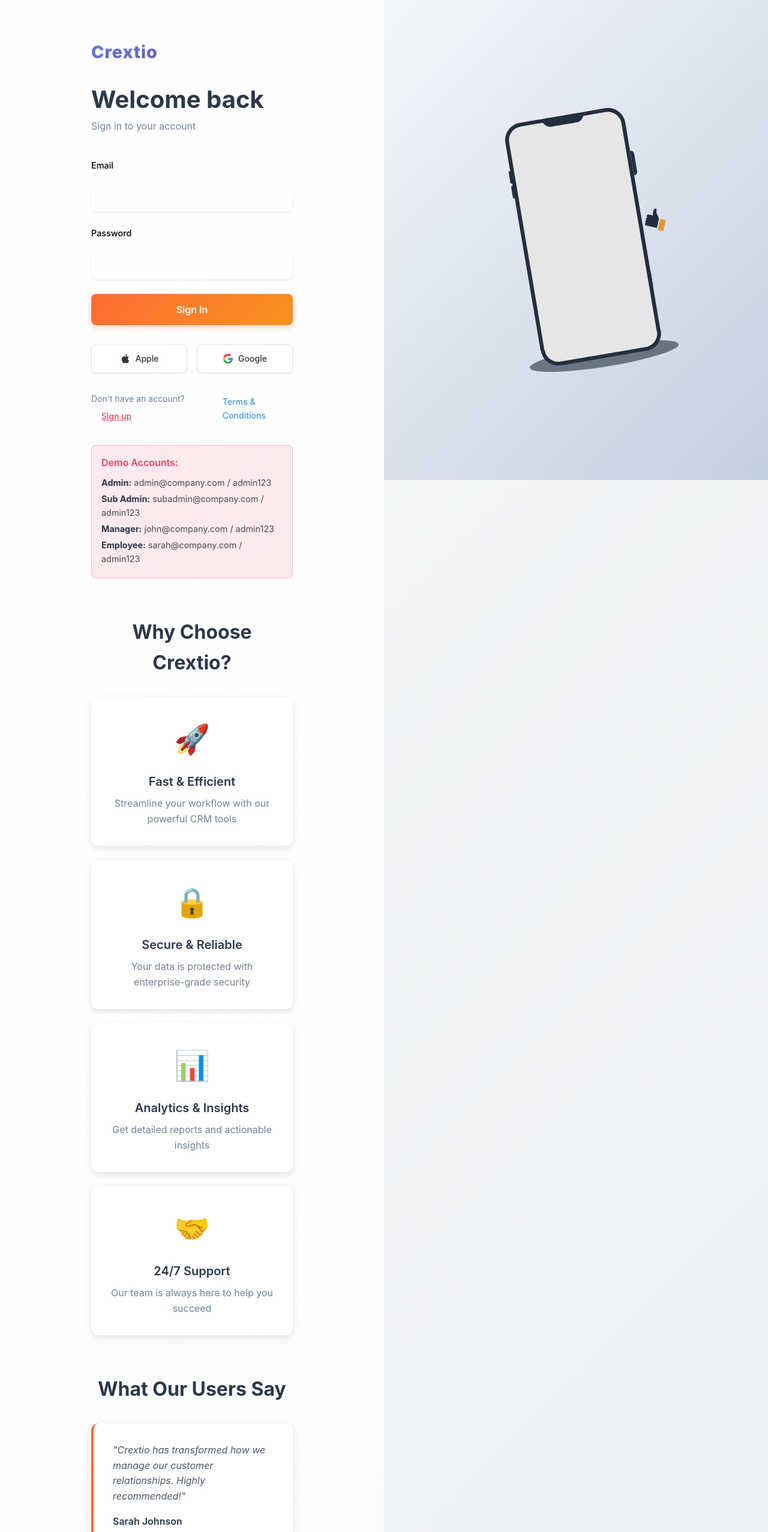
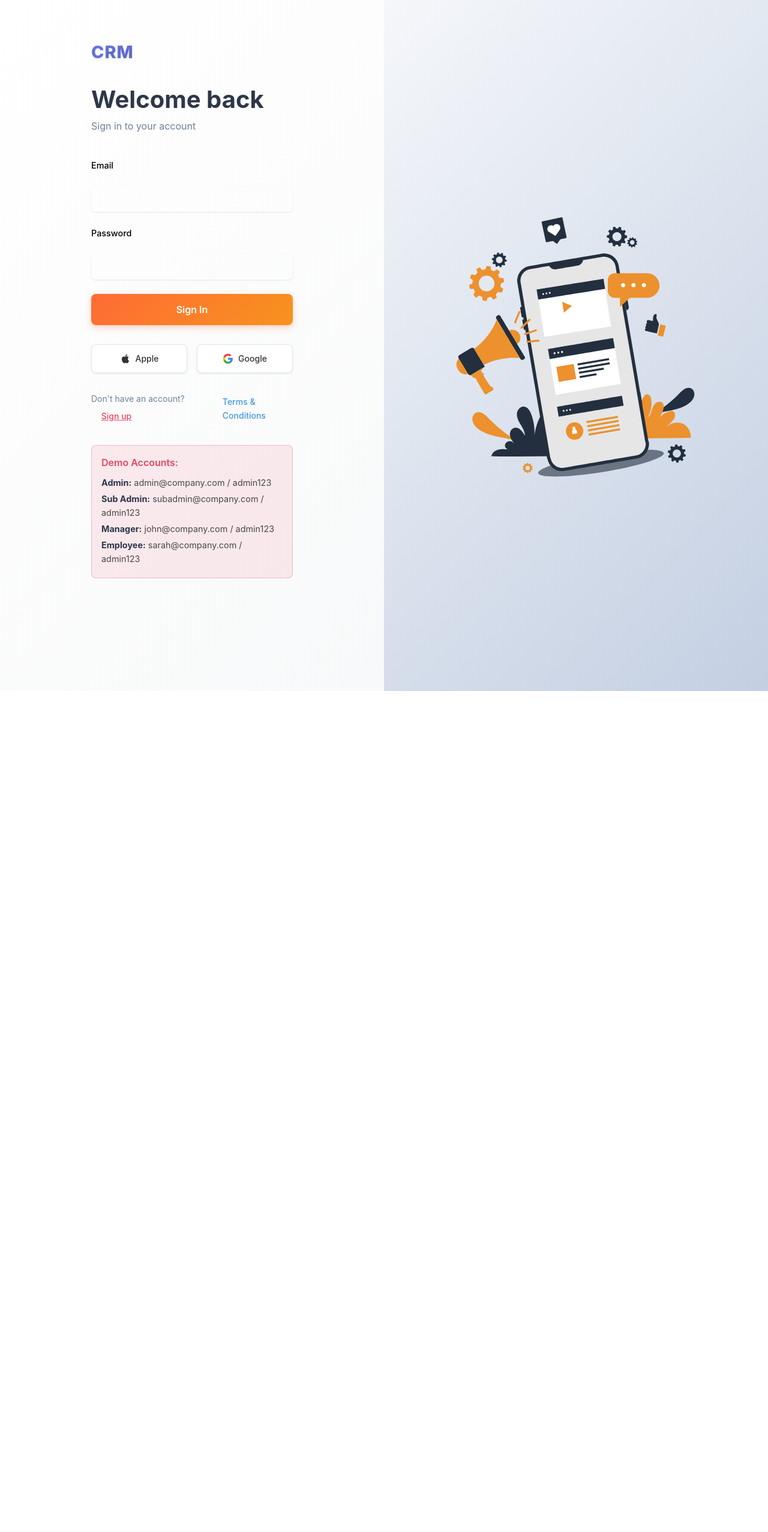
Before and after one commit to abhi96256/BricsCrm, a React (Vite) app: page / in a window 1280 px wide. Shown: the top 2554 px of the page at 60% size. After the commit the page ends 1152 px from the top, so only its background shows below. Built offline with nearby package versions, Linux system fonts and the light colour scheme.

Commit message:
Refactor branding in App and Login components to replace 'Crextio' with 'CRM'. Update CSS to hide features, testimonials, and pricing sections, and adjust layout properties for better presentation.

```diff
--- a/src/App.jsx
+++ b/src/App.jsx
@@ -119,7 +119,7 @@ function App() {
               <div className="user-avatar">
                 <span>{currentUser?.name?.charAt(0) || 'U'}</span>
               </div>
-              <div className="logo">Kommo</div>
+              <div className="logo">CRM</div>
             </div>
 
             <div className="search-bar">
--- a/src/Components/Login.css
+++ b/src/Components/Login.css
@@ -378,6 +378,7 @@ select.form-input option:hover {
 /* Features section */
 .features-section {
   margin-bottom: 4rem;
+  display: none;
 }
 
 .features-grid {
@@ -421,6 +422,7 @@ select.form-input option:hover {
 /* Testimonials section */
 .testimonials-section {
   margin-bottom: 4rem;
+  display: none;
 }
 
 .testimonials-grid {
@@ -465,6 +467,7 @@ select.form-input option:hover {
 /* Pricing section */
 .pricing-section {
   margin-bottom: 2rem;
+  display: none;
 }
 
 .pricing-grid {
@@ -544,7 +547,7 @@ select.form-input option:hover {
   padding: 2rem;
   position: sticky;
   top: 0;
-  height: 100vh;
+  height: 144vh;
   animation: slideInRight 0.8s ease-out;
 }
 
@@ -568,6 +571,8 @@ select.form-input option:hover {
   align-items: center;
   justify-content: center;
   animation: fadeIn 1s ease-out 1s both;
+  transform: translate3d(0px, 0px, 0px);
+  content-visibility: visible;
 }
 
 @keyframes fadeIn {
--- a/src/Components/Login.jsx
+++ b/src/Components/Login.jsx
@@ -109,7 +109,7 @@ const Login = ({ onLoginSuccess }) => {
       <div className="login-form-panel">
         <div className="form-content">
           <div className="logo-section">
-            <div className="logo">Crextio</div>
+            <div className="logo">CRM</div>
           </div>
 
           <h1 className="main-heading">
@@ -277,7 +277,7 @@ const Login = ({ onLoginSuccess }) => {
           {/* Additional content to make page scrollable */}
           <div className="additional-content">
             <div className="features-section">
-              <h2>Why Choose Crextio?</h2>
+              <h2>Why Choose CRM?</h2>
               <div className="features-grid">
                 <div className="feature-card">
                   <div className="feature-icon">🚀</div>
@@ -306,7 +306,7 @@ const Login = ({ onLoginSuccess }) => {
               <h2>What Our Users Say</h2>
               <div className="testimonials-grid">
                 <div className="testimonial-card">
-                  <p>"Crextio has transformed how we manage our customer relationships. Highly recommended!"</p>
+                  <p>"CRm has transformed how we manage our customer relationships. Highly recommended!"</p>
                   <div className="testimonial-author">
                     <strong>Sarah Johnson</strong>
                     <span>Marketing Manager</span>
```
